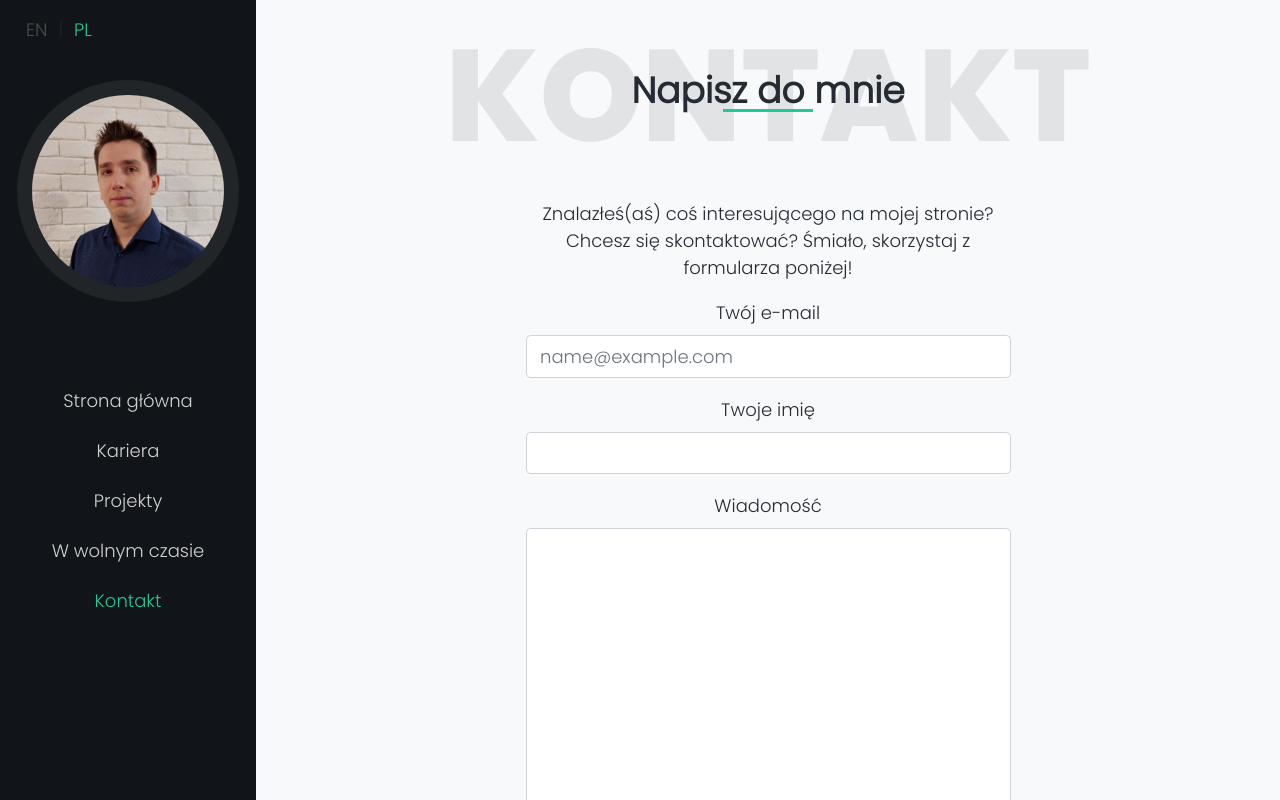
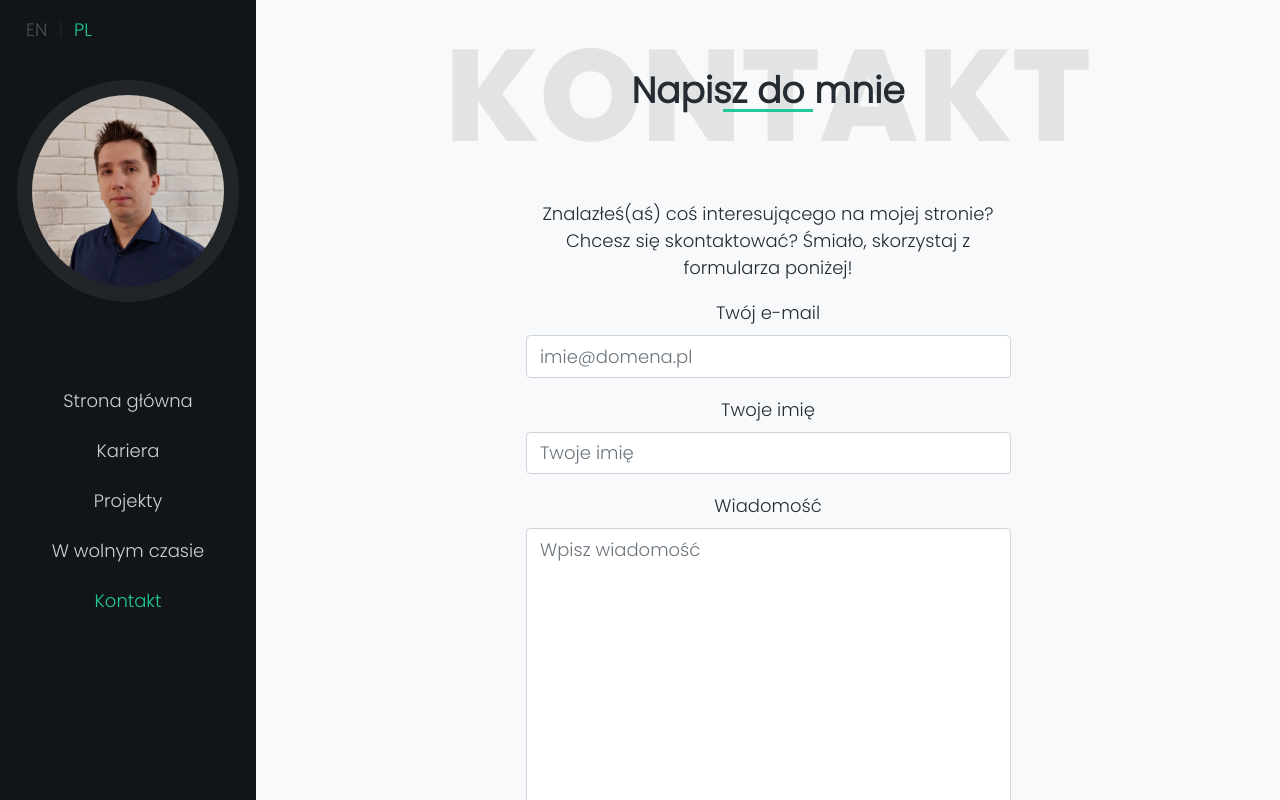
Before and after one commit to nitro03/portfolio, a React (Create React App) app: page /contact in a window 1280 px wide. Built offline with nearby package versions, Linux system fonts and the light colour scheme.

Commit message:
- Added recaptcha v2

```diff
--- a/package.json
+++ b/package.json
@@ -19,6 +19,7 @@
     "nodemon": "^3.0.1",
     "react": "^18.2.0",
     "react-bootstrap": "^2.8.0",
+    "react-google-recaptcha": "^3.1.0",
     "react-dom": "^18.2.0",
     "react-router-dom": "^6.14.1",
     "react-scripts": "5.0.1",
--- a/src/components/Contact/Contact.js
+++ b/src/components/Contact/Contact.js
@@ -9,6 +9,7 @@ import call from './call';
 import './contact.scss';
 import '../common/navButton.scss';
 import ContentHeader from '../Content/ContentHeader';
+import ReCaptchaComponent from "../ReCaptchaComponent/ReCaptchaComponent";
 
 Contact.propTypes = {
     isMobile: PropTypes.bool
@@ -30,6 +31,7 @@ function Contact(props) {
 
     const [formState, setFormState] = useState(INITIAL_STATE);
     const [validated, setValidated] = useState(false);
+    const [isCaptchaValid, setIsCaptchaValid] = useState(false);
     const [isModalShown, showModal] = useState(false);
     const [hasRequestPassed, setRequestPassed] = useState(false);
     const toggleModal = () => showModal(!isModalShown);
@@ -148,24 +150,42 @@ function Contact(props) {
         }
         console.error('Input Id is empty, state was\'nt set');
     }
+
+    const handleCaptcha = (isValid) => {
+        setIsCaptchaValid(isValid);
+    }
     const renderForm = () => {
         const {senderMail, senderName, msg} = formState
         return (
             <Form noValidate validated={validated} onSubmit={onSubmit} className="contact-form">
                 <Form.Group className="mb-3" controlId={INPUT_EMAIL_ID}>
                     <Form.Label>{translator('email_label', lang)}</Form.Label>
-                    <Form.Control type="email" required={true} placeholder="name@example.com" value={senderMail}
+                    <Form.Control type="email"
+                                  required={true}
+                                  placeholder={translator('email_placeholder', lang)}
+                                  value={senderMail}
                                   onChange={onInputChange}/>
                 </Form.Group>
                 <Form.Group className="mb-3" controlId={INPUT_NAME_ID}>
                     <Form.Label>{translator('name_label', lang)}</Form.Label>
-                    <Form.Control value={senderName} required onChange={onInputChange}/>
+                    <Form.Control value={senderName}
+                                  placeholder={translator('name_placeholder', lang)}
+                                  required
+                                  onChange={onInputChange}/>
                 </Form.Group>
                 <Form.Group className="mb-3" controlId={INPUT_MSG_ID}>
                     <Form.Label>{translator('message_label', lang)}</Form.Label>
-                    <Form.Control as="textarea" required rows={MSG_FIELD_ROWS} value={msg} onChange={onInputChange}/>
+                    <Form.Control as="textarea"
+                                  required
+                                  rows={MSG_FIELD_ROWS}
+                                  value={msg}
+                                  placeholder={translator('message_placeholder', lang)}
+                                  onChange={onInputChange}/>
                 </Form.Group>
-                <Button className="btn-main" type="submit">
+                <Form.Group className="mb-3">
+                    <ReCaptchaComponent onChange={handleCaptcha} lang={lang}/>
+                </Form.Group>
+                <Button className="btn-main" disabled={!isCaptchaValid} type="submit">
                     <EmailIcon/>
                     <span className="contact-form__submit-btn__span">{translator('submit_btn_label', lang)}</span>
                 </Button>
--- /dev/null
+++ b/src/components/ReCaptchaComponent/ReCaptchaComponent.js
@@ -0,0 +1,27 @@
+import ReCAPTCHA from 'react-google-recaptcha'
+
+import './css/recaptcha_compoenent.scss';
+
+const SITE_KEY = '6LdRaVwpAAAAAIsKaYJZgRkAILbWY9yg0G1UMnmb';
+const ReCaptchaComponent = ({onChange, lang}) => {
+    const handleVerify = () => {
+        onChange(true);
+    };
+    const handleExpiration = () => {
+        onChange(false);
+    }
+    console.log(lang)
+    return (
+        <div className="captcha_container">
+            <ReCAPTCHA
+                sitekey={SITE_KEY} // Replace with your actual reCAPTCHA site key
+                onChange={handleVerify}
+                onExpired={handleExpiration}
+                hl={lang}
+            />
+        </div>
+
+    );
+};
+
+export default ReCaptchaComponent;
--- /dev/null
+++ b/src/components/ReCaptchaComponent/css/recaptcha_compoenent.scss
@@ -0,0 +1,4 @@
+.captcha_container {
+    display: flex;
+    justify-content: center;
+}
--- a/src/components/common/navButton.scss
+++ b/src/components/common/navButton.scss
@@ -18,6 +18,7 @@
     padding-right: 5px;
   }
 }
+
 .btn-main:hover {
   background-color: $active-element-color;
   border: 3px solid $active-element-color;
@@ -33,5 +34,12 @@
   color: $active-element-color;
   background-color: transparent;
   border-color: $active-element-color;
-  box-shadow: 0 0 0 0.25rem rgba(49,132,253,.5);
+  box-shadow: 0 0 0 0.25rem rgba(49, 132, 253, .5);
 }
+
+.btn-main:disabled {
+  color: $disabled-element-color;
+  border: 3px solid $disabled-element-color;
+  background-color: transparent;
+  cursor: not-allowed;
+}
--- a/src/i18n/dictionaries/en.json
+++ b/src/i18n/dictionaries/en.json
@@ -52,5 +52,8 @@
   "contact_title_desc": "E-mail me",
   "projects_title_desc": "My projects",
   "free_time_title_desc": "Hobbies",
-  "now": "now"
+  "now": "now",
+  "email_placeholder": "name@example.com",
+  "name_placeholder": "Your name",
+  "message_placeholder": "Type message"
 }
--- a/src/i18n/dictionaries/pl.json
+++ b/src/i18n/dictionaries/pl.json
@@ -53,5 +53,8 @@
   "contact_title_desc": "Napisz do mnie",
   "projects_title_desc": "Moje projekty",
   "free_time_title_desc": "Hobby",
-  "now": "teraz"
+  "now": "teraz",
+  "email_placeholder": "imie@domena.pl",
+  "name_placeholder": "Twoje imię",
+  "message_placeholder": "Wpisz wiadomość"
 }
--- a/src/index.js
+++ b/src/index.js
@@ -3,7 +3,7 @@ import ReactDOM from 'react-dom/client';
 import App from './App';
 import reportWebVitals from './reportWebVitals';
 
-// bootstrap added to index.html directly to prevent styles overriding by _reboot.scss
+// bootstrap added to index.html directly to prevent styles overriding by _reboot.recaptcha_compoenent.scss
 // import 'bootstrap/dist/css/bootstrap.min.css';
 
 const root = ReactDOM.createRoot(document.getElementById('root'));
--- a/src/utils/colors.scss
+++ b/src/utils/colors.scss
@@ -12,4 +12,6 @@ $menu-bg-color: #111418;
 $menu-font-color: rgba(255, 255, 255, 0.8);
 $active-element-color: #20c997;
 
+$disabled-element-color: #797979;
+
 $font-color-dark: #252b33
```
